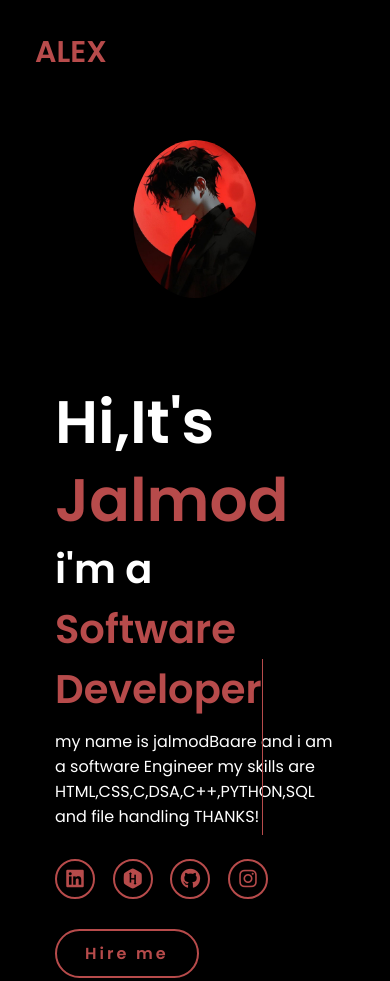
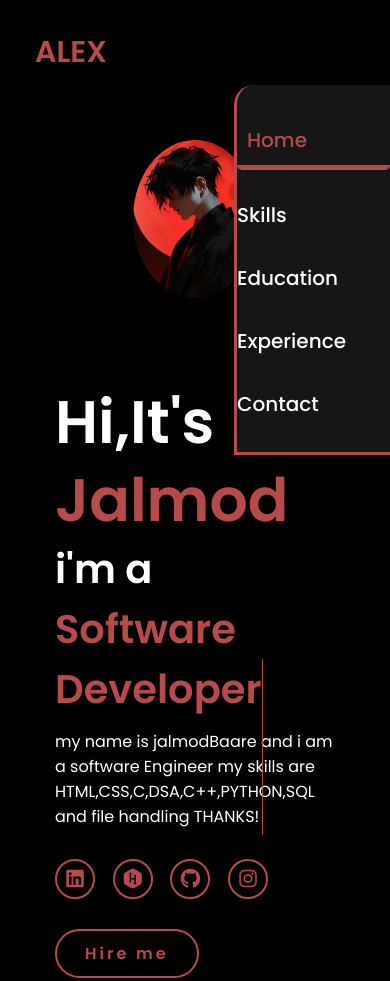
Before and after one commit to bjalmod/portfolio2, a plain HTML site: page index.html in a window 390 px wide. Drawn offline with Linux system fonts and the light colour scheme.

Commit message:
Update style.css

```diff
--- a/style.css
+++ b/style.css
@@ -77,8 +77,8 @@ html{
 
     nav{
           position: absolute;
-          display: none;
-          top: 0%;
+
+          top: 100%;
           right: 0;
           width: 40%;
           border-left: 3px solid #b74b4b;
```
